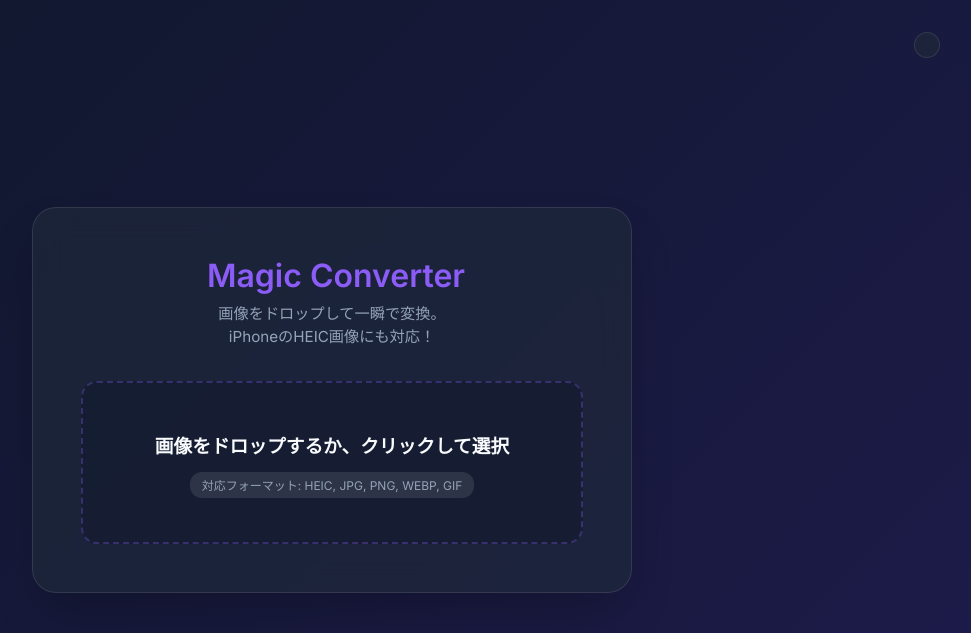
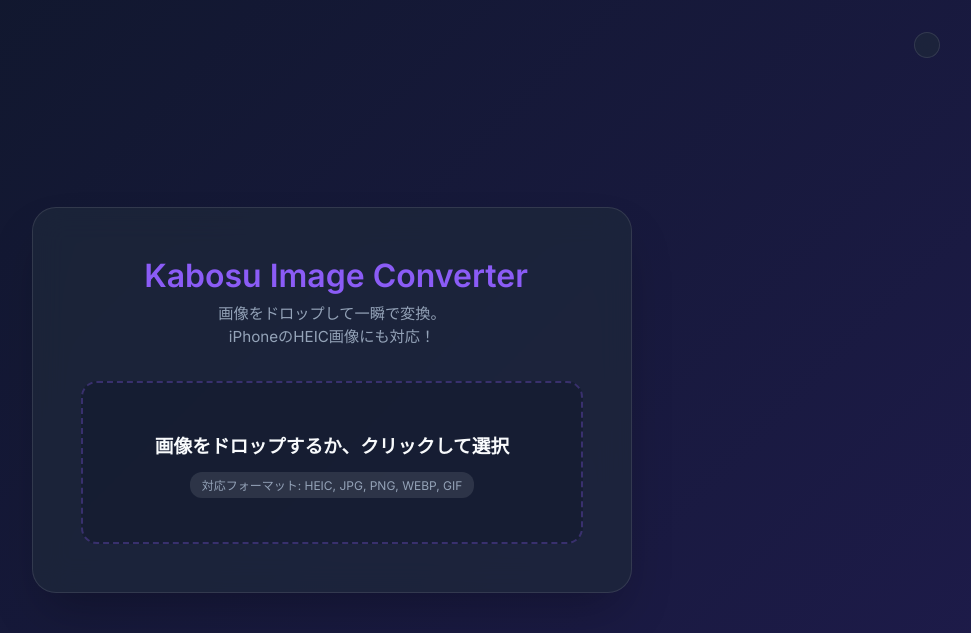
Before and after one commit to kabosu416/image-converter, a Flask app: page / in a window 1280 px wide. Shown: the top 633 px of the page, without its empty margins (308-1279 px from the left). Run offline with Flask 3, Linux system fonts and the light colour scheme; some libraries are stand-ins or nearby versions.

Commit message:
Update app title to Kabosu Image Converter

```diff
--- a/templates/index.html
+++ b/templates/index.html
@@ -3,7 +3,7 @@
 <head>
     <meta charset="UTF-8">
     <meta name="viewport" content="width=device-width, initial-scale=1.0">
-    <title>Magic Image Converter</title>
+    <title>Kabosu Image Converter</title>
     <link rel="stylesheet" href="{{ url_for('static', filename='css/style.css') }}">
     <script src="https://unpkg.com/@phosphor-icons/web"></script>
     <link href="https://fonts.googleapis.com/css2?family=Inter:wght@300;400;600&display=swap" rel="stylesheet">
@@ -17,7 +17,7 @@
 
     <div class="container glass-panel">
         <header>
-            <h1><i class="ph-fill ph-magic-wand"></i> Magic Converter</h1>
+            <h1><i class="ph-fill ph-magic-wand"></i> Kabosu Image Converter</h1>
             <p>画像をドロップして一瞬で変換。<br>iPhoneのHEIC画像にも対応！</p>
         </header>
 
```
